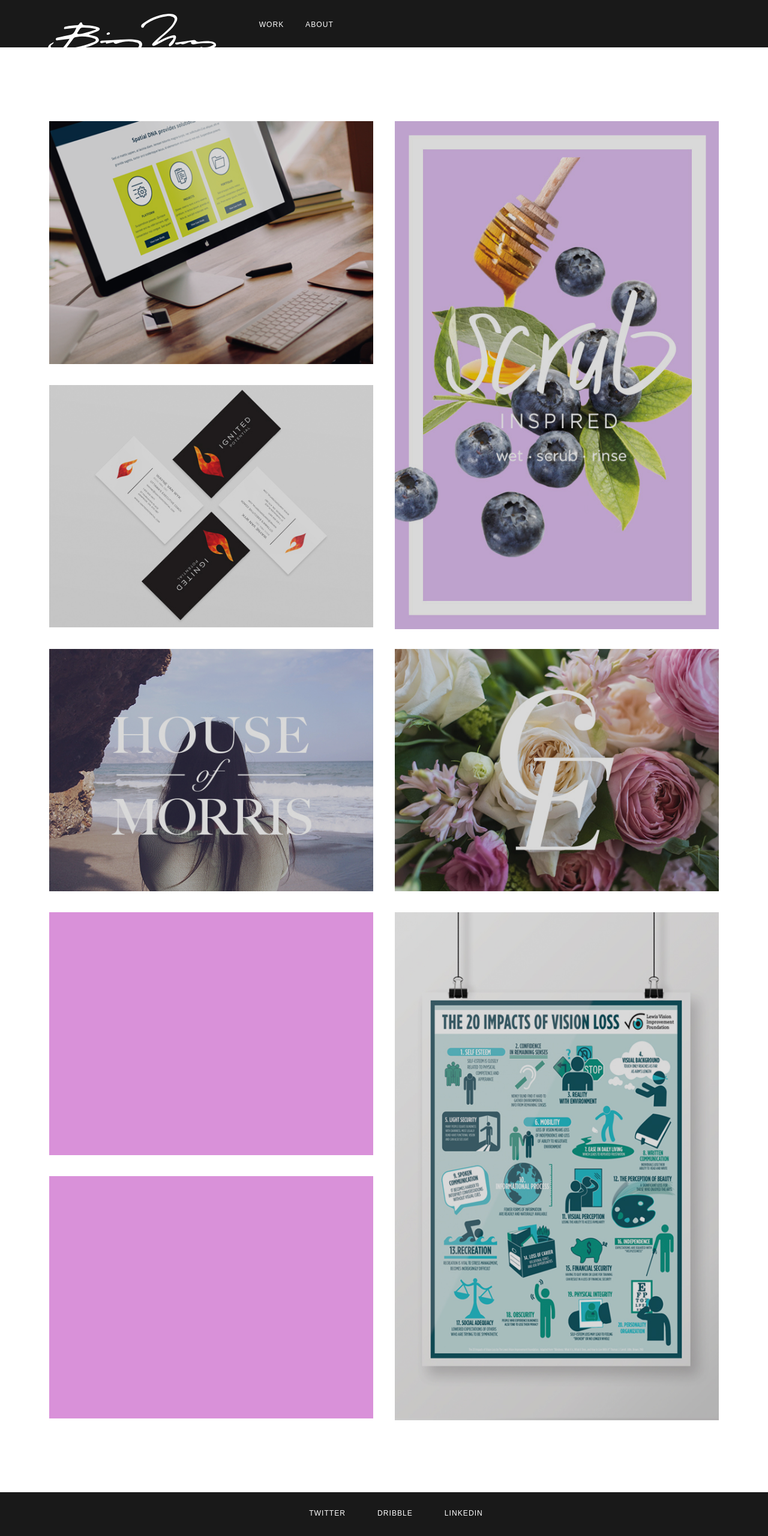
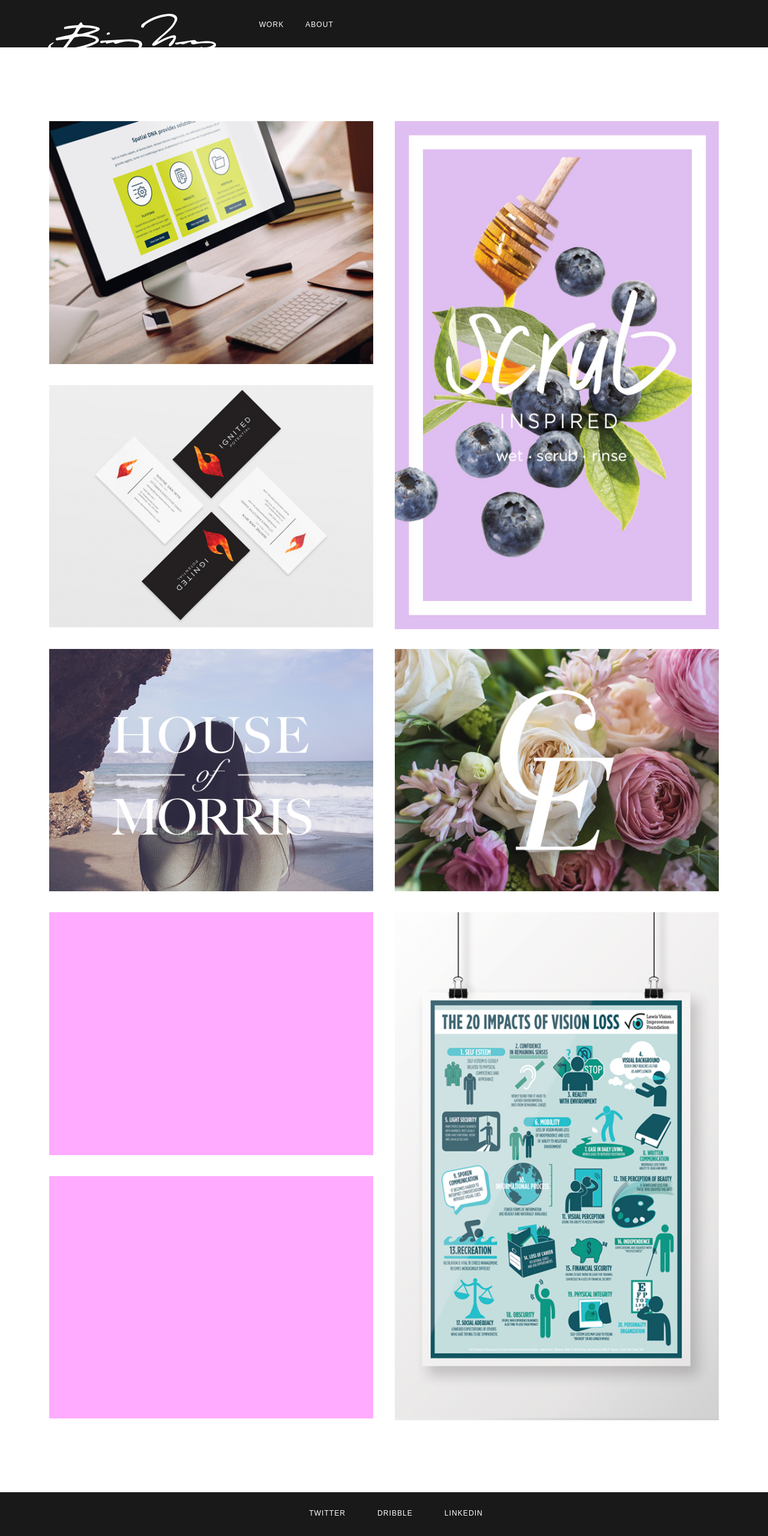
Before and after one commit to norr0065/portfolio-site, a Jekyll site: the page built from portfolio.html, in a window 1280 px wide. Shown: the whole page at 60% size. Built offline with Jekyll 4.4.1, drawn with Linux system fonts in a browser that asks for light colours; Markdown is read by kramdown in place of the engine named in the settings.

Commit message:
Switched hover

```diff
--- a/css/main.css
+++ b/css/main.css
@@ -173,18 +173,19 @@
 
 .portfolioimage,
 .tallportfolioimage {
--webkit-filter: brightness(0.85);
-        filter: brightness(0.85);
--webkit-transition: all 0.3s ease-out;
-   -moz-transition: all 0.3s ease-out;
-     -ms-transition: all 0.3s ease-out;
-         transition: all 0.3s ease-out;
+-webkit-filter: brightness(1);
+        filter: brightness(1);
+
 }
 
 .portfolioimage:hover,
 .tallportfolioimage:hover {
--webkit-filter: brightness(1);
-        filter: brightness(1);
+-webkit-filter: brightness(0.90);
+        filter: brightness(0.90);
+-webkit-transition: all 0.2s ease-out;
+-moz-transition: all 0.2s ease-out;
+ -ms-transition: all 0.2s ease-out;
+transition: all 0.2s ease-out;
 }
 
 .project-banner {
--- a/ignitedpotential.html
+++ b/ignitedpotential.html
@@ -20,9 +20,8 @@
         <h1 class="giga capitalize">Ignited Potential</h1>
             <h2 class="milli capitalize ">Logo & Website Design </h2>
                 <p class="micro">
-Ignited Potential is an up and coming executive coaching firm based in Ottawa. As an Executive Coach, Wayne Van Wyk wanted his logo to distinguish his brand and stand out as the leading executive coach in the Capital. While playing with the concept driven from igniting one's potential, this logo needed to exude confidence, power and relevance. The brand developed for Ignited Potential captures the fierce desire for success and the incentive to grow.
+Ignited Potential is an up and coming executive coaching firm based in Ottawa. As an Executive Coach, Wayne Van Wyk wanted his logo to distinguish his brand and stand out as the leading executive coach in the Capital. While playing with the concept driven from igniting one's potential, this logo needed to exude confidence, power and relevance. The red within the corporate brand shouts energetic, bold, creative as the firey hues of orange and yellow empower. The brand developed for Ignited Potential captures the fierce desire for success and the incentive to grow.
 </p>
-
 
          <div class="clienturl micro capitalize">
              <a href="WAITING FOR NEW SITE" target="_blank">www.ignitedpotential.ca</a>
```
